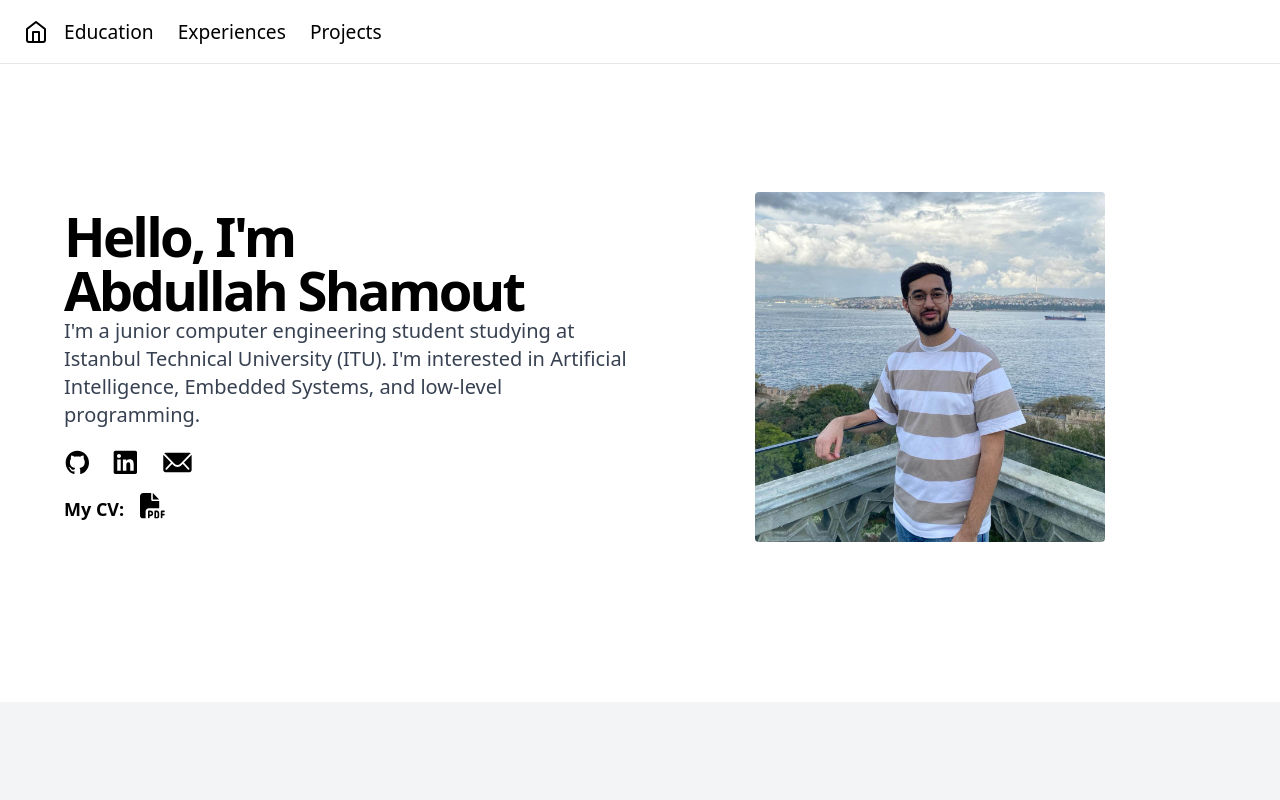
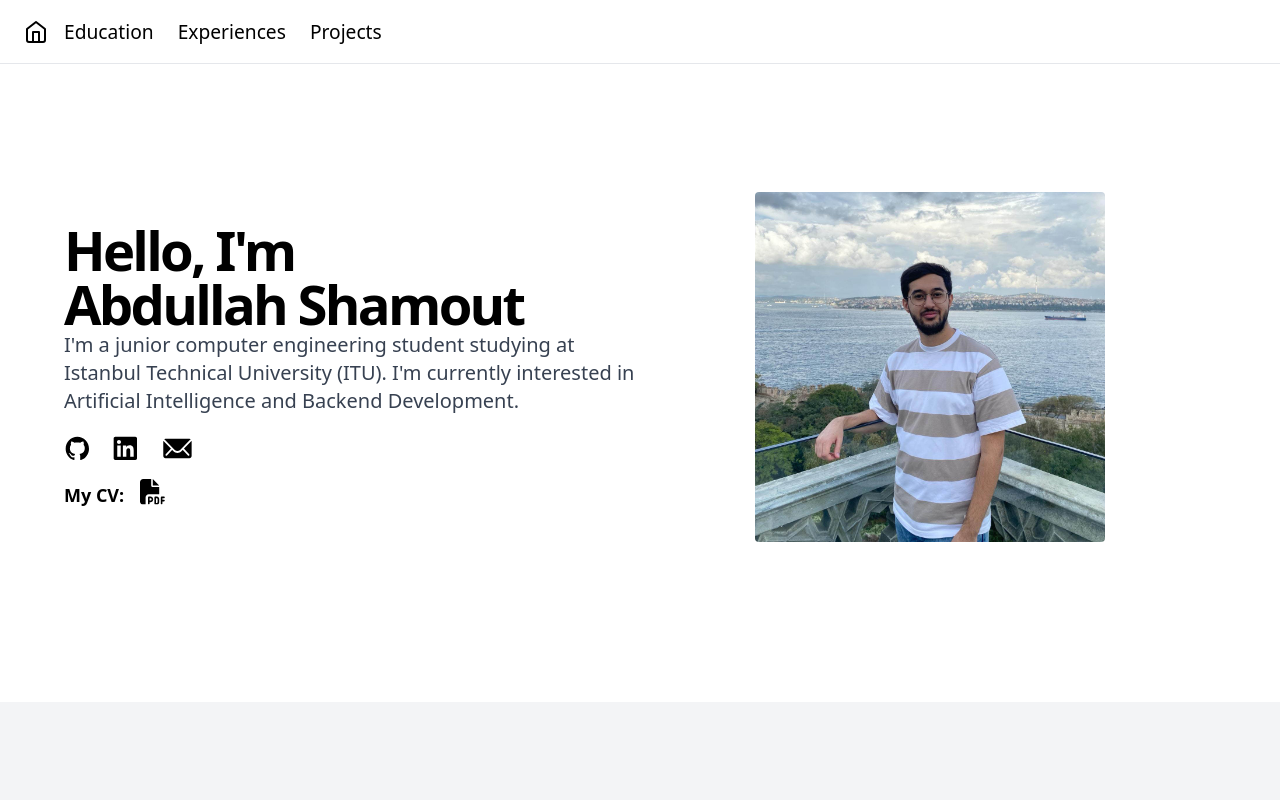
Before and after one commit to AbdullahSh20/AbdullahSh20.github.io, a React (Vite) app: page / in a window 1280 px wide. Shown: the top 800 px of the page. Built offline with nearby package versions, Linux system fonts and the light colour scheme.

Commit message:
update text

```diff
--- a/public/src/pages/HomePage.jsx
+++ b/public/src/pages/HomePage.jsx
@@ -22,7 +22,7 @@ function HomePage() {
                                     Hello, I'm <br /> Abdullah Shamout
                                 </h1>
                                 <p className="mx-auto max-w-[700px] text-gray-700 md:text-xl">
-                                    I'm a junior computer engineering student studying at Istanbul Technical University (ITU). I'm interested in Artificial Intelligence, Embedded Systems, and low-level programming.
+                                    I'm a junior computer engineering student studying at Istanbul Technical University (ITU). I'm currently interested in Artificial Intelligence and Backend Development.
                                 </p>
                                 <div className="flex items-center space-x-2 mt-4">
                                     <a href="https://github.com/AbdullahSh20" target="_blank" rel="noopener noreferrer" className="flex items-center justify-center">
```
